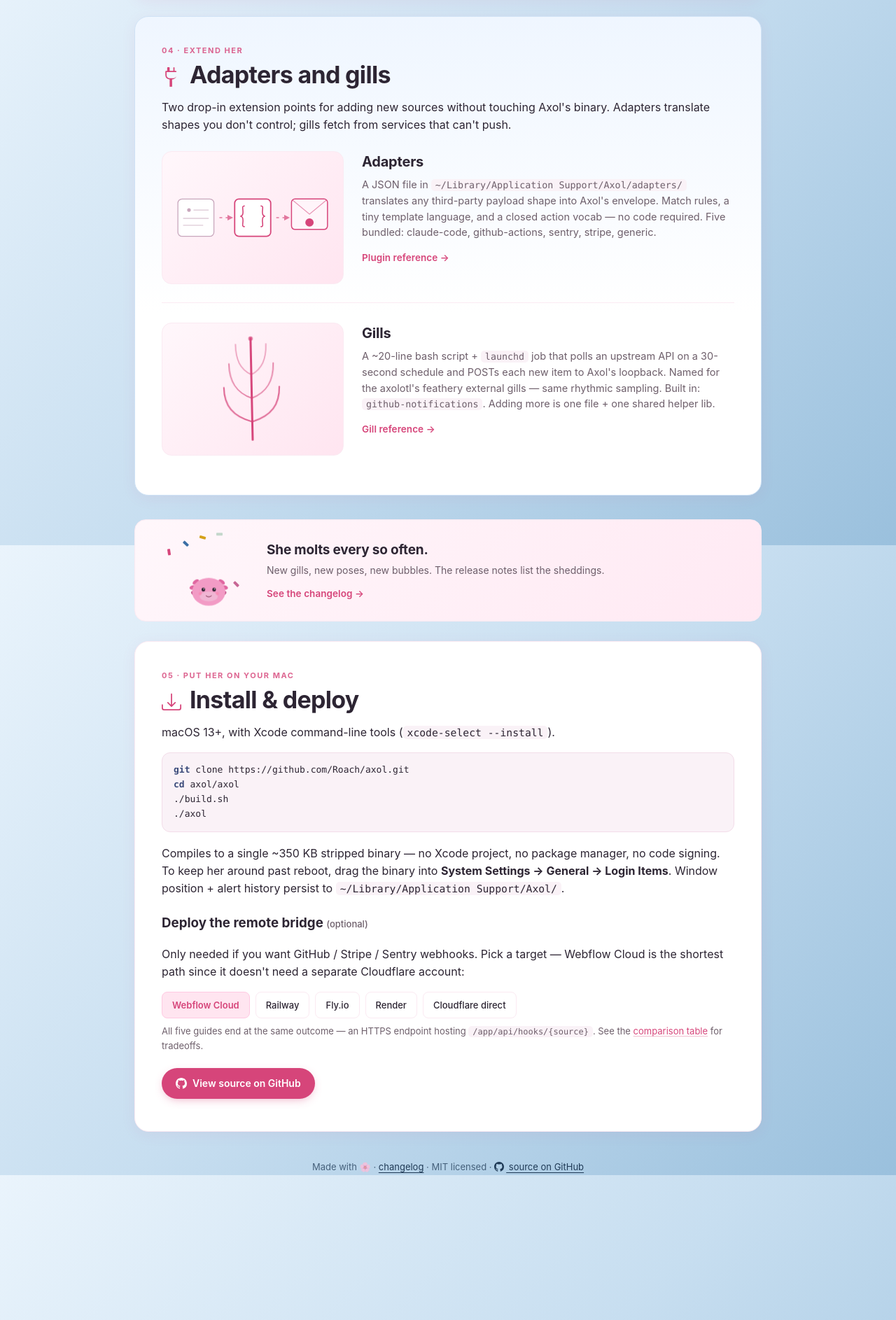
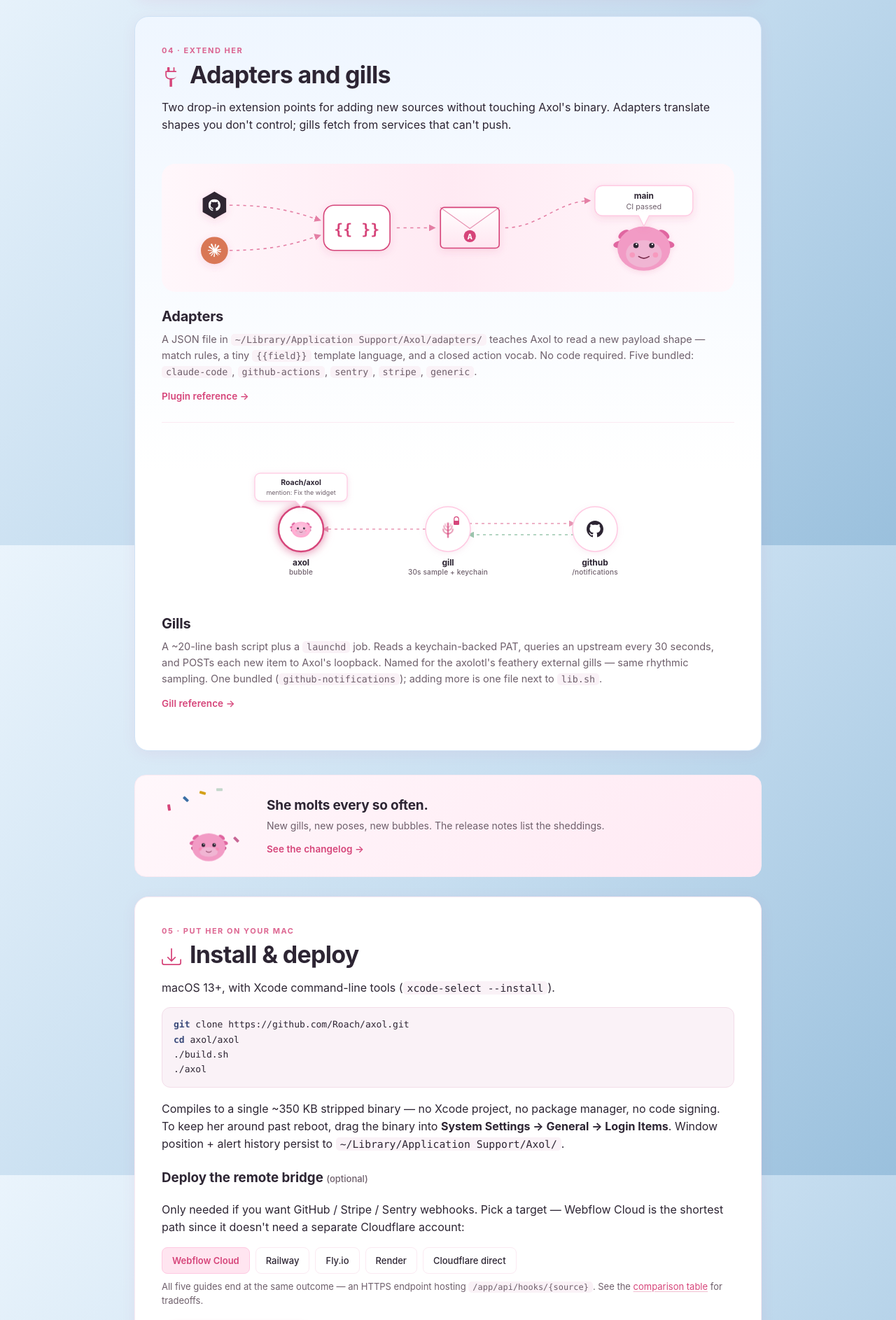
Before and after one commit to Roach/axol, a Jekyll site: the page built from docs/index.html, in a window 1280 px wide. Shown: the part 3721-5607 px from the top of the page at 70% size. Built offline with Jekyll 4.4.1, drawn with Linux system fonts in a browser that asks for light colours.

Commit message:
Homepage: Expandable illustrations match the rest of the site
The adapters and gills blocks were still using compact 2-column
product-blocks with a mauve raw-JSON tile / abstract plume that felt
like a different visual language from the wide axol-centric partials
used in Alerts and Claude Code.

Swap both to product-block-wide, reusing the canonical partials —
envelope-flow-mini for Adapters and gill-sample-diagram for Gills —
so the section now carries the same axol + bubble + animated flow
grammar as everything else on the page. The reuse is intentional:
in Alerts those illustrations answer "how alerts arrive"; here they
answer "how you extend her" — two angles on the same mechanism.

Co-Authored-By: Claude Opus 4.7 (1M context) <noreply@anthropic.com>

```diff
--- a/docs/index.html
+++ b/docs/index.html
@@ -2394,66 +2394,32 @@ type: website
     <h2><span class="heading-icon" aria-hidden="true"><svg><use href="#icon-plugins"/></svg></span>Adapters and gills</h2>
     <p>Two drop-in extension points for adding new sources without touching Axol's binary. Adapters translate shapes you don't control; gills fetch from services that can't push.</p>
 
-    <!-- Adapters -->
-    <div class="product-block">
-      <div class="product-block-illo" aria-hidden="true">
-        <svg viewBox="0 0 260 190" xmlns="http://www.w3.org/2000/svg" preserveAspectRatio="xMidYMid meet">
-          <defs>
-            <marker id="exAdaptArrow" viewBox="0 0 10 10" refX="8" refY="5" markerWidth="6" markerHeight="6" orient="auto">
-              <path d="M 0 0 L 10 5 L 0 10 z" fill="#D6457A"/>
-            </marker>
-          </defs>
-          <!-- Raw JSON tile -->
-          <rect x="22" y="68" width="52" height="54" rx="6" fill="#FFFFFF" stroke="#C8A6BC" stroke-width="1.3"/>
-          <circle cx="38" cy="84" r="2.6" fill="#C8A6BC"/>
-          <line x1="45" y1="84" x2="66" y2="84" stroke="#C8A6BC" stroke-width="1.3" stroke-linecap="round" opacity="0.65"/>
-          <line x1="30" y1="96" x2="66" y2="96" stroke="#C8A6BC" stroke-width="1.3" stroke-linecap="round" opacity="0.6"/>
-          <line x1="30" y1="106" x2="58" y2="106" stroke="#C8A6BC" stroke-width="1.3" stroke-linecap="round" opacity="0.6"/>
-          <path d="M 82 95 L 100 95" stroke="#D6457A" stroke-width="1.4" stroke-dasharray="4 5" opacity="0.7" marker-end="url(#exAdaptArrow)"/>
-          <!-- Adapter tile with braces -->
-          <rect x="104" y="68" width="52" height="54" rx="6" fill="#FFFFFF" stroke="#D6457A" stroke-width="1.8"/>
-          <path d="M 118 78 C 114 78 116 82 116 87 C 116 92 114 93 112 93 C 114 93 116 94 116 99 C 116 104 114 108 118 108"
-                stroke="#D6457A" stroke-width="1.6" fill="none" stroke-linecap="round"/>
-          <path d="M 142 78 C 146 78 144 82 144 87 C 144 92 146 93 148 93 C 146 93 144 94 144 99 C 144 104 146 108 142 108"
-                stroke="#D6457A" stroke-width="1.6" fill="none" stroke-linecap="round"/>
-          <path d="M 164 95 L 182 95" stroke="#D6457A" stroke-width="1.4" stroke-dasharray="4 5" opacity="0.7" marker-end="url(#exAdaptArrow)"/>
-          <!-- Envelope -->
-          <g transform="translate(186, 68)">
-            <rect width="52" height="44" rx="5" fill="#FFF5FA" stroke="#D6457A" stroke-width="1.5"/>
-            <path d="M 2 2 L 26 22 L 50 2" fill="none" stroke="#D6457A" stroke-width="1.2" opacity="0.55"/>
-            <circle cx="26" cy="34" r="6" fill="#D6457A"/>
-          </g>
-        </svg>
+    <!-- Adapters — reuses the envelope-flow-mini partial, same illustration
+         the Alerts Local block uses. Different framing text: there the
+         story is "alerts arrive", here it's "you can teach her new shapes". -->
+    <div class="product-block-wide">
+      <div class="product-block-illo-wide">
+        {% include envelope-flow-mini.html %}
       </div>
       <div class="product-block-body">
         <h3>Adapters</h3>
-        <p>A JSON file in <code>~/Library/Application Support/Axol/adapters/</code> translates any third-party payload shape into Axol's envelope. Match rules, a tiny template language, and a closed action vocab — no code required. Five bundled: claude-code, github-actions, sentry, stripe, generic.</p>
+        <p>A JSON file in <code>~/Library/Application Support/Axol/adapters/</code> teaches Axol to read a new payload shape — match rules, a tiny <code>{% raw %}{{field}}{% endraw %}</code> template language, and a closed action vocab. No code required. Five bundled: <code>claude-code</code>, <code>github-actions</code>, <code>sentry</code>, <code>stripe</code>, <code>generic</code>.</p>
         <div class="product-block-ctas">
           <a class="product-block-cta" href="plugins.html">Plugin reference →</a>
         </div>
       </div>
     </div>
 
-    <!-- Gills -->
-    <div class="product-block">
-      <div class="product-block-illo" aria-hidden="true">
-        <svg viewBox="0 0 260 190" xmlns="http://www.w3.org/2000/svg" preserveAspectRatio="xMidYMid meet">
-          <!-- Large feathered gill plume, swaying gently -->
-          <g class="gill-plume-sway" fill="none" stroke="#D6457A" stroke-linecap="round" style="transform-origin: 130px 168px;">
-            <path d="M130 168 V 22" stroke-width="3"/>
-            <path d="M130 142 C 102 134, 90 118, 90 92" stroke-width="2.2" opacity="0.78"/>
-            <path d="M130 142 C 158 134, 170 118, 170 92" stroke-width="2.2" opacity="0.78"/>
-            <path d="M130 108 C 108 100, 98 84, 98 58" stroke-width="2" opacity="0.62"/>
-            <path d="M130 108 C 152 100, 162 84, 162 58" stroke-width="2" opacity="0.62"/>
-            <path d="M130 74 C 114 66, 108 52, 108 30" stroke-width="1.8" opacity="0.46"/>
-            <path d="M130 74 C 146 66, 152 52, 152 30" stroke-width="1.8" opacity="0.46"/>
-            <circle cx="130" cy="22" r="3.2" fill="#D6457A" stroke="none" opacity="0.72"/>
-          </g>
-        </svg>
+    <!-- Gills — reuses the gill-sample-diagram partial, same illustration
+         the Alerts Polling block uses. Different framing text: there the
+         story is "polling arrives", here it's "any service with a token". -->
+    <div class="product-block-wide">
+      <div class="product-block-illo-wide">
+        {% include gill-sample-diagram.html %}
       </div>
       <div class="product-block-body">
         <h3>Gills</h3>
-        <p>A ~20-line bash script + <code>launchd</code> job that polls an upstream API on a 30-second schedule and POSTs each new item to Axol's loopback. Named for the axolotl's feathery external gills — same rhythmic sampling. Built in: <code>github-notifications</code>. Adding more is one file + one shared helper lib.</p>
+        <p>A ~20-line bash script plus a <code>launchd</code> job. Reads a keychain-backed PAT, queries an upstream every 30 seconds, and POSTs each new item to Axol's loopback. Named for the axolotl's feathery external gills — same rhythmic sampling. One bundled (<code>github-notifications</code>); adding more is one file next to <code>lib.sh</code>.</p>
         <div class="product-block-ctas">
           <a class="product-block-cta" href="gills.html">Gill reference →</a>
         </div>
```
